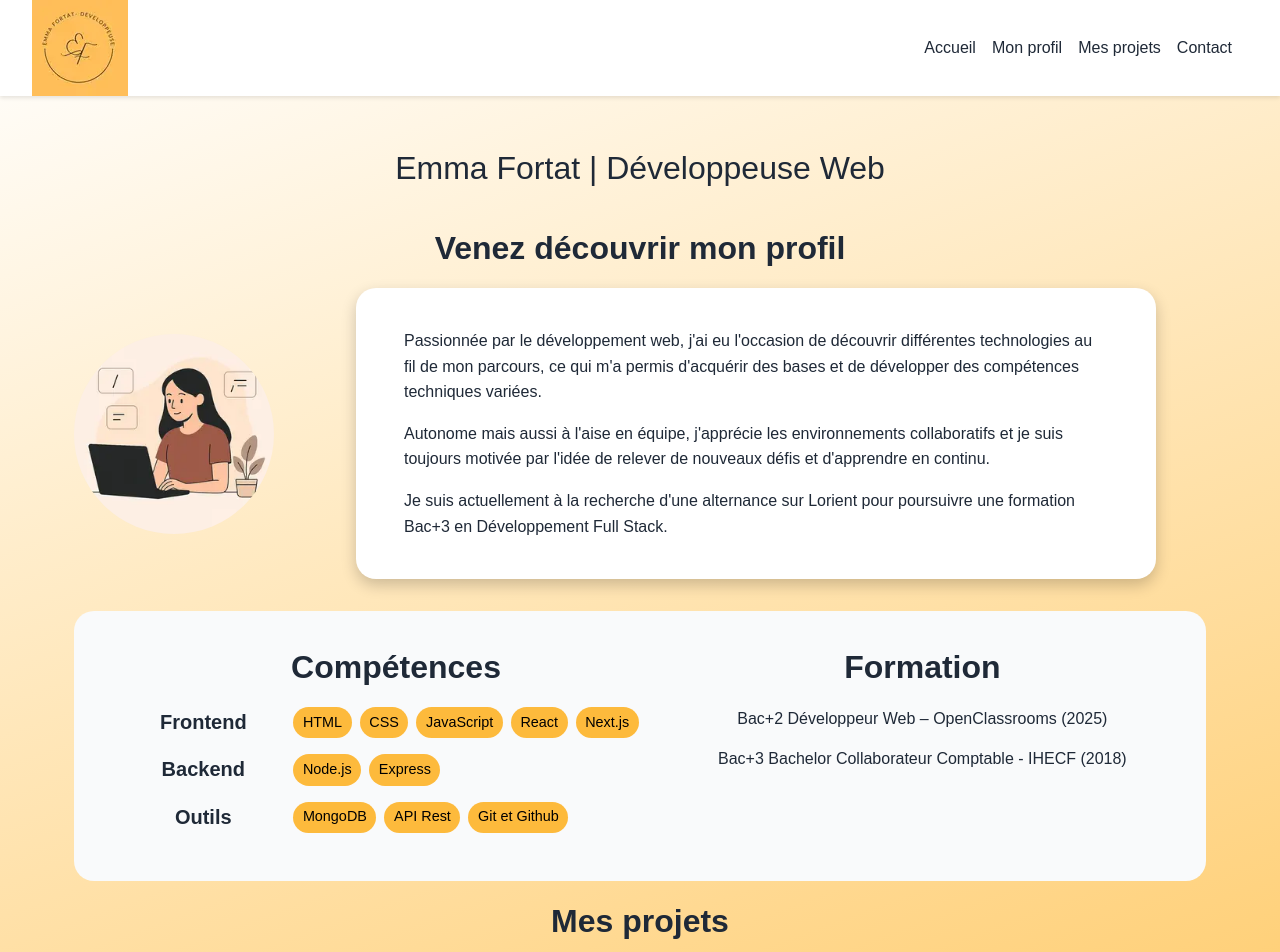
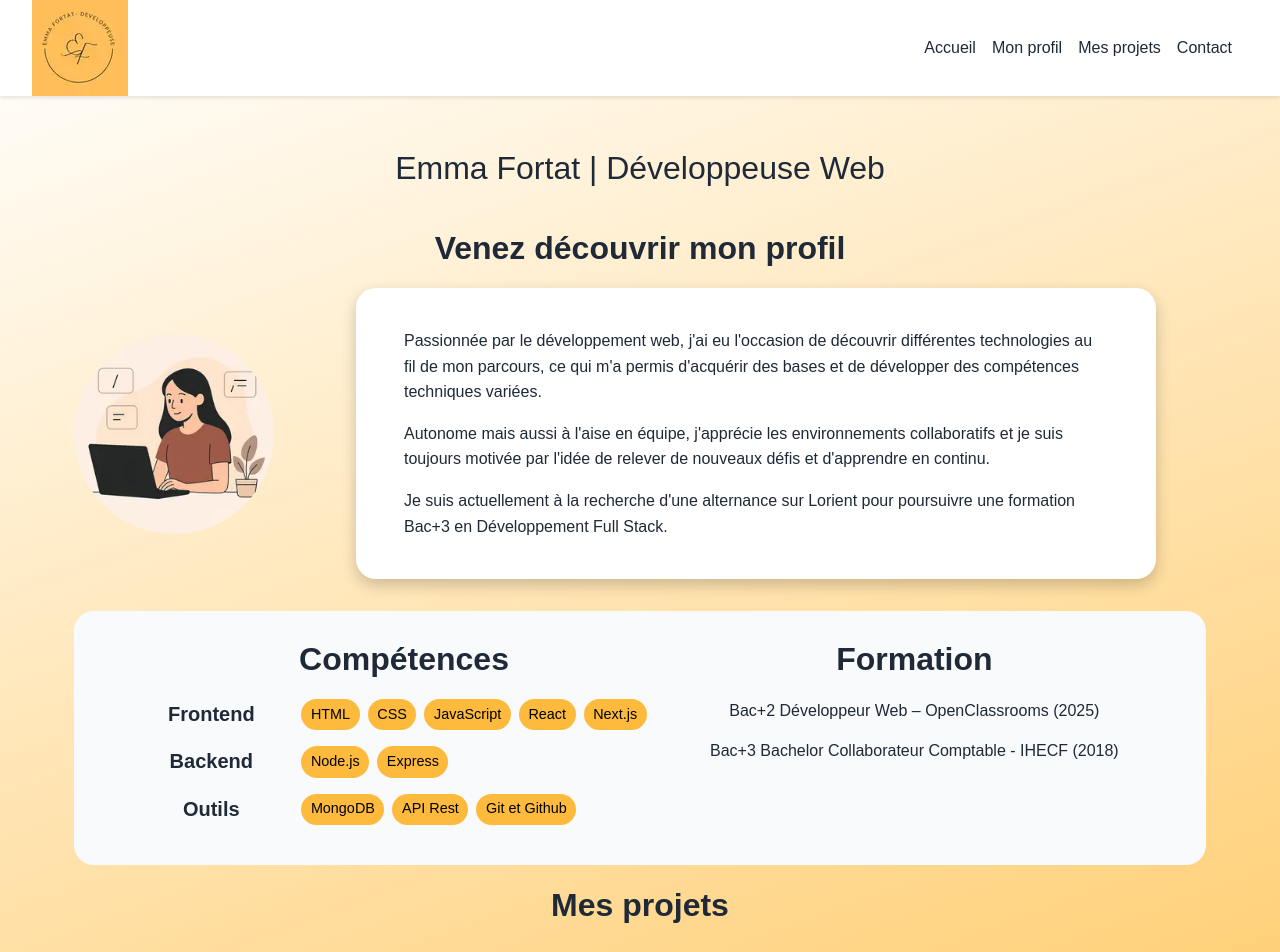
Before and after one commit to Emma-F-git/Portfolio, a Next.js app: page / in a window 1280 px wide. Shown: the top 952 px of the page. Built offline with nearby package versions, Linux system fonts and the light colour scheme.

Commit message:
Ajout d'un padding sur le bloc compétences et formation

```diff
--- a/styles/skillsformation.scss
+++ b/styles/skillsformation.scss
@@ -5,8 +5,7 @@
   flex-direction: row;
   justify-content: space-evenly;
   flex-wrap: wrap;
-  padding-top: 2em;
-  padding-bottom: 2em;
+  padding: 1.5em;
   background-color: #f9fafb;
   border-radius: 20px;
 }
```
